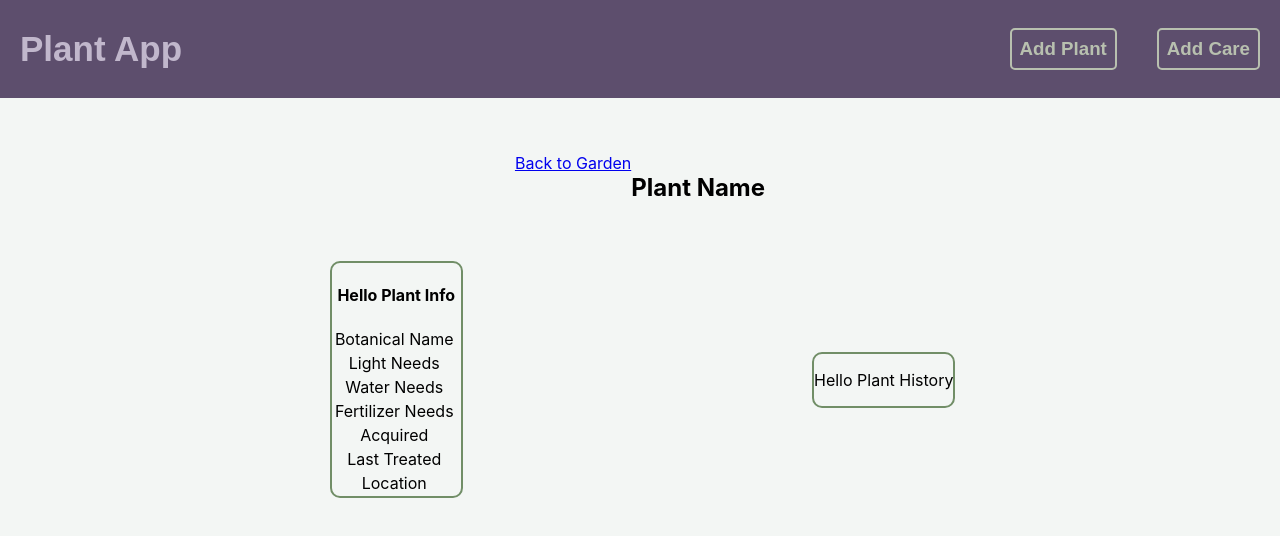
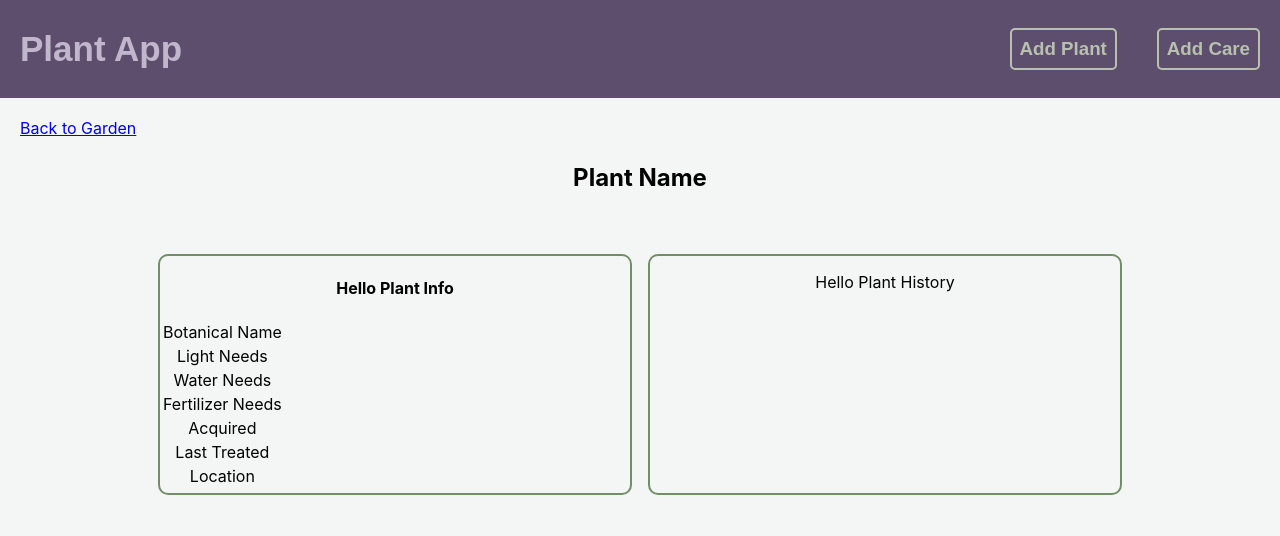
Before and after one commit to bumbleb5/dangerboat-plant-app, a React (Create React App) app: page /plantView/1 in a window 1280 px wide. Shown: the top 536 px of the page. Built offline with nearby package versions, Linux system fonts and the light colour scheme.

Commit message:
styling plant view

```diff
--- a/src/components/gardenCollection/plantView/plantHistory.css
+++ b/src/components/gardenCollection/plantView/plantHistory.css
@@ -1,4 +1,6 @@
 .plantHistoryCard {
     border: 2px solid #718E67;
     border-radius: 10px;
+    width: 100%;
+    height: 100%;
 }
--- a/src/components/gardenCollection/plantView/plantInfo.css
+++ b/src/components/gardenCollection/plantView/plantInfo.css
@@ -1,8 +1,11 @@
 .plantInfoCard {
     border: 2px solid #718E67;
     border-radius: 10px;
+    width: 100%;
+    height: 100%;
 }
 
 .plantInfoCard .PlantInfoCardTable {
+    margin: 0 auto;
 
 }
--- a/src/components/gardenCollection/plantView/plantInfo.js
+++ b/src/components/gardenCollection/plantView/plantInfo.js
@@ -7,6 +7,7 @@ class PlantInfo extends React.Component {
         return (
             <div className="plantInfoCard">
                 <h4>Hello Plant Info</h4>
+                {/* ToDo get rid of table, refactor */}
                 <table className="plantInfoCardTable">
                     <tr>
                         <td>Botanical Name</td>
--- a/src/components/gardenCollection/plantView/plantView.css
+++ b/src/components/gardenCollection/plantView/plantView.css
@@ -2,11 +2,10 @@
     display: grid;
     grid-template-columns: 1fr 1fr;
     grid-template-rows: 1fr 2fr;
-    grid-gap: 15px;
+    grid-gap: 20px;
     justify-items: center;
     align-items: center;
-    margin: 10px auto;
-    padding: 20px;
+    margin: 0 auto;
     max-width: 75%;
 }
 
@@ -14,14 +13,33 @@
     grid-column: 1 / 3;
     grid-row: 1 / 2;
     display: inline-flex;
+    justify-content: flex-start;
+    align-items: center;
+    width: 100%;
+}
+
+.plantViewBackLinkDiv {
+    text-align: left;
+}
+
+.plantViewBackLinkDiv .plantViewBackLink {
+    position: relative;
+    top: 20px;
+    left: 20px;
+}
+
+.plantViewTopContainer .plantViewName {
+    margin: 0 auto;
 }
 
 .plantViewInfo {
     grid-column: 1 / 2;
     grid-row: 2 / 3;
+    min-width: 80%;
 }
 
 .plantViewHistory {
     grid-column: 2 / 3;
     grid-row: 2 / 3;
+    min-width: 80%;
 }
--- a/src/components/gardenCollection/plantView/plantView.js
+++ b/src/components/gardenCollection/plantView/plantView.js
@@ -13,13 +13,19 @@ class PlantView extends React.Component {
 
     render() {
         return (
-            <div className="plantViewDiv">
-                <div className="plantViewTopContainer">
+            <div>
+                <div className="plantViewBackLinkDiv">
                     <Link to="/" className="plantViewBackLink">Back to Garden</Link>
-                    <h2 className="plantViewName">Plant Name</h2>
                 </div>
-                <PlantInfo className="plantViewInfo" />
-                <PlantHistory className="plantViewHistory" />
+                <div className="plantViewDiv">
+
+                    <div className="plantViewTopContainer">
+
+                        <h2 className="plantViewName">Plant Name</h2>
+                    </div>
+                    <PlantInfo className="plantViewInfo" />
+                    <PlantHistory className="plantViewHistory" />
+                </div>
             </div>
         )
     }
```
